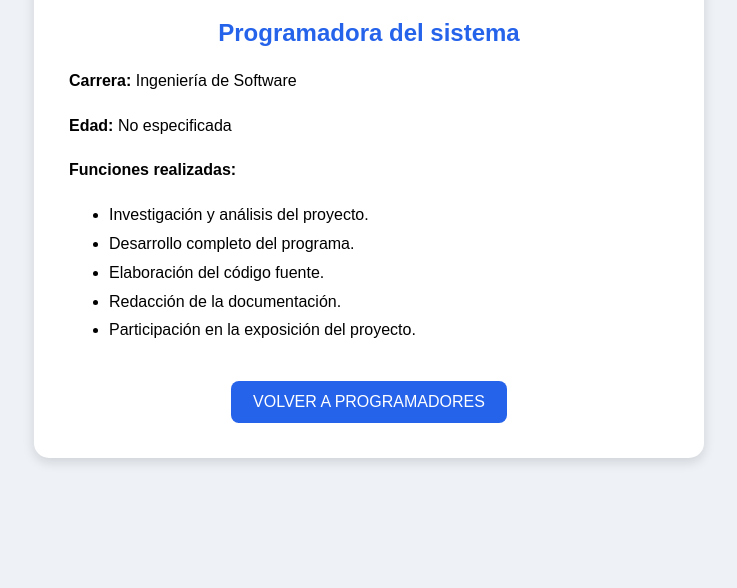
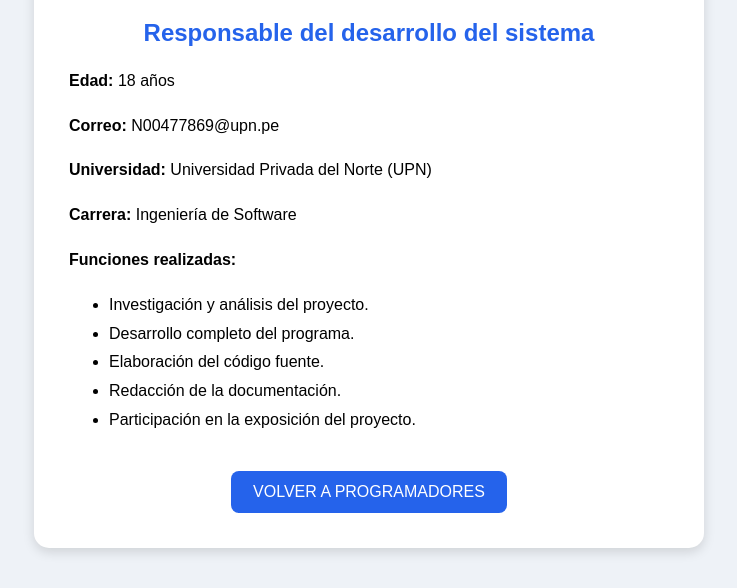
Before and after one commit to estrella127h/PerfilesProgramadores, a plain HTML site: page perfil1.html in a window 1280 px wide. Shown: the part 300-888 px from the top of the page, without its empty margins (271-1008 px from the left). Before the commit the page ends 800 px from the top, so only its background shows below. Drawn offline with Linux system fonts and the light colour scheme.

Commit message:
Update perfil1.html with new details and styling

```diff
--- a/perfil1.html
+++ b/perfil1.html
@@ -25,7 +25,6 @@
         }
 
         h1 { color: #1e3a8a; }
-
         h2 { color: #2563eb; }
 
         .foto {
@@ -50,6 +49,10 @@
             border-radius: 8px;
             margin-top: 20px;
         }
+
+        .boton:hover {
+            background: #1e40af;
+        }
     </style>
 </head>
 
@@ -60,14 +63,17 @@
     <img src="foto1.jpg" alt="Fotografía de Estrella" class="foto">
 
     <h1>Cabrera López, Estrella Alexandra</h1>
-
-    <h2>Programadora del sistema</h2>
+    <h2>Responsable del desarrollo del sistema</h2>
 
     <div class="datos">
 
+        <p><strong>Edad:</strong> 18 años</p>
+
+        <p><strong>Correo:</strong> N00477869@upn.pe</p>
+
+        <p><strong>Universidad:</strong> Universidad Privada del Norte (UPN)</p>
+
         <p><strong>Carrera:</strong> Ingeniería de Software</p>
-
-        <p><strong>Edad:</strong> No especificada</p>
 
         <p><strong>Funciones realizadas:</strong></p>
 
```
